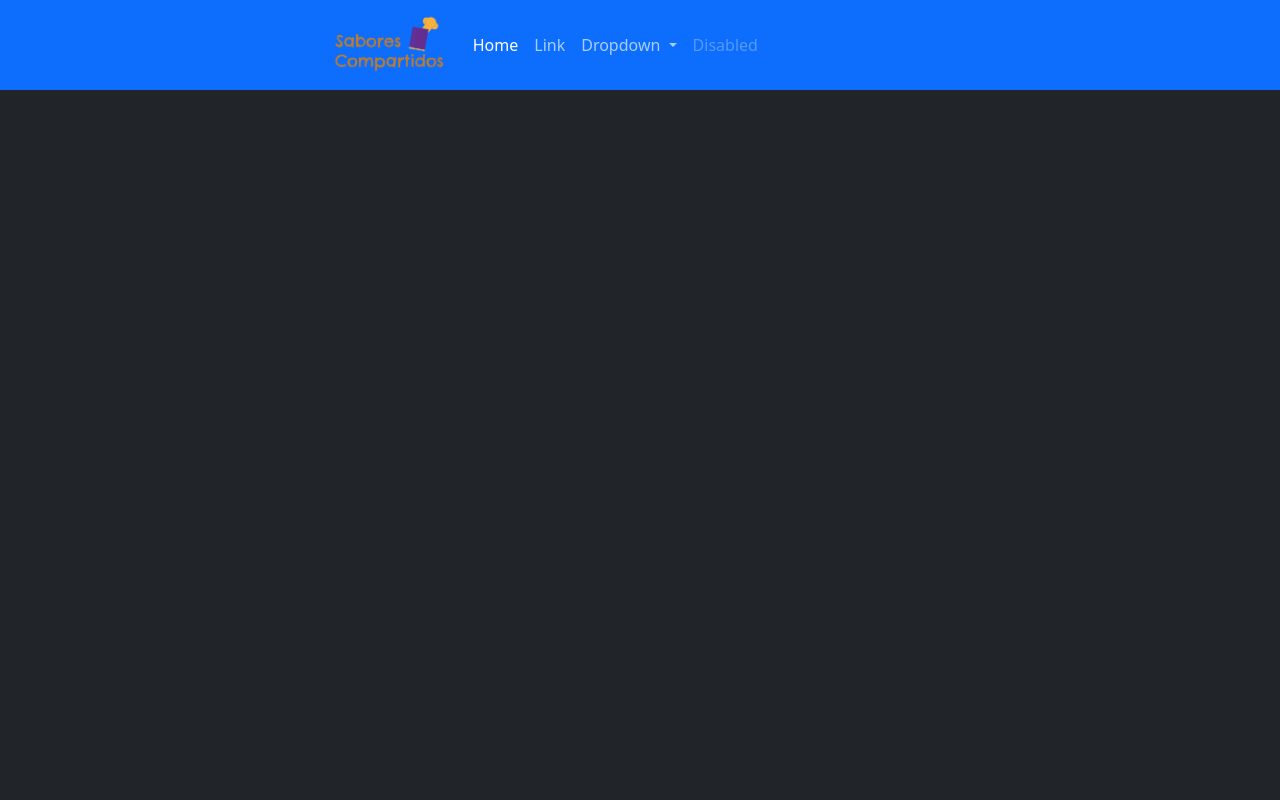
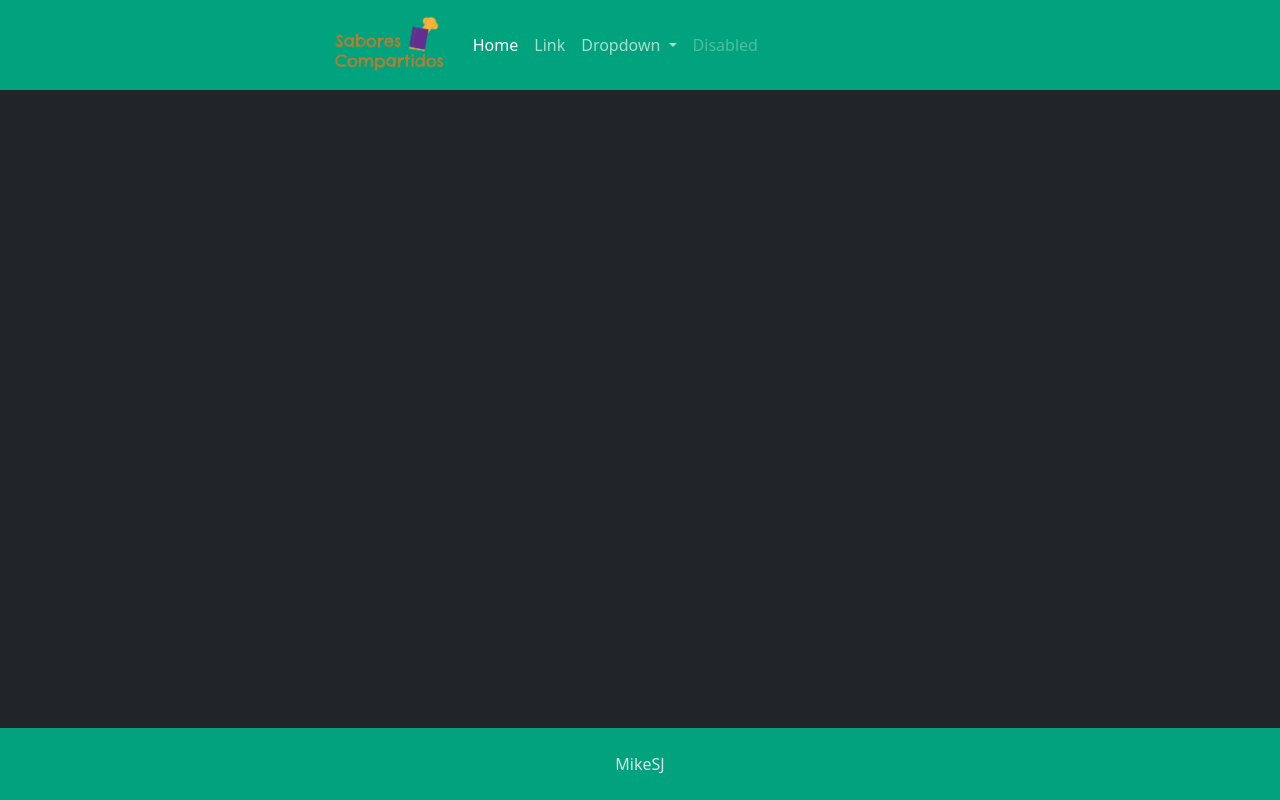
Before and after one commit to PoliStudios/polistudios.github.io, a PHP site: page /SaboresCompartidos/index.html in a window 1280 px wide. Run offline with PHP 8.4, Linux system fonts and the light colour scheme.

Commit message:
Minor Changes
Body & color setup

```diff
--- a/SaboresCompartidos/css/styles.css
+++ b/SaboresCompartidos/css/styles.css
@@ -1,4 +1,10 @@
 *
 {
+	--bs-primary-rgb: 0, 163, 125;
+}
 
+body
+{
+	max-width: 100vw;
+	min-height: 100vh;
 }
--- a/SaboresCompartidos/index.html
+++ b/SaboresCompartidos/index.html
@@ -3,13 +3,14 @@
 <head>
 	<meta charset="UTF-8">
 	<meta name="viewport" content="width=device-width, initial-scale=1.0">
-	<base href="/SaboresCompartidos/">
+	<base href="">
 	<title>Sabores Compartidos</title>
 
 	<link href="https://cdn.jsdelivr.net/npm/bootstrap@5.3.3/dist/css/bootstrap.min.css" rel="stylesheet" integrity="sha384-QWTKZyjpPEjISv5WaRU9OFeRpok6YctnYmDr5pNlyT2bRjXh0JMhjY6hW+ALEwIH" crossorigin="anonymous">
-<script src="https://cdn.jsdelivr.net/npm/bootstrap@5.3.3/dist/js/bootstrap.bundle.min.js" integrity="sha384-YvpcrYf0tY3lHB60NNkmXc5s9fDVZLESaAA55NDzOxhy9GkcIdslK1eN7N6jIeHz" crossorigin="anonymous"></script>
+	<script src="https://cdn.jsdelivr.net/npm/bootstrap@5.3.3/dist/js/bootstrap.bundle.min.js" integrity="sha384-YvpcrYf0tY3lHB60NNkmXc5s9fDVZLESaAA55NDzOxhy9GkcIdslK1eN7N6jIeHz" crossorigin="anonymous"></script>
+	<link rel="stylesheet" href="css/styles.css">
 </head>
-<body data-bs-theme="dark">
+<body class="d-flex flex-column" data-bs-theme="dark">
 	<header>
 		<nav class="navbar navbar-expand-lg bg-primary">
 			<div class="container-fluid w-50 mx-auto">
@@ -48,5 +49,13 @@
 			</div>
 		</nav>
 	</header>
+
+	<main class="flex-grow-1">
+
+	</main>
+
+	<footer class="d-flex justify-content-center align-items-center bg-primary p-3">
+		<address class="my-2">MikeSJ</address>
+	</footer>
 </body>
 </html>
```
